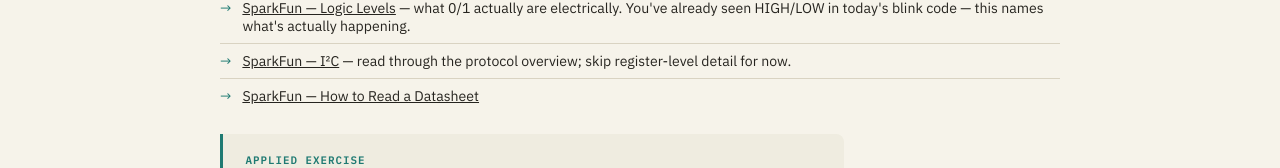
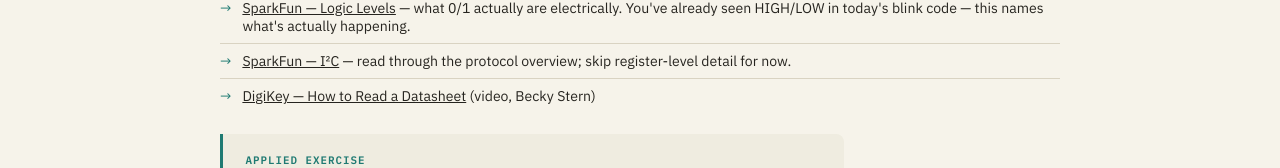
Before and after one commit to Kushal-Chandar/CreatED-Aavika-Kishnani-SWEATSALT, a plain HTML site: page html/sessions/session-4-mcu-adc.html in a window 1280 px wide. Shown: the part 6292-6460 px from the top of the page. Drawn offline with Linux system fonts and the light colour scheme.

Commit message:
Fix dead SparkFun datasheet link in session 5 reading list

```diff
--- a/html/sessions/session-4-mcu-adc.html
+++ b/html/sessions/session-4-mcu-adc.html
@@ -311,7 +311,7 @@
     <ul class="reading-list">
       <li><a href="https://learn.sparkfun.com/tutorials/logic-levels" target="_blank" rel="noopener">SparkFun — Logic Levels</a> — what 0/1 actually are electrically. You've already seen HIGH/LOW in today's blink code — this names what's actually happening.</li>
       <li><a href="https://learn.sparkfun.com/tutorials/i2c" target="_blank" rel="noopener">SparkFun — I²C</a> — read through the protocol overview; skip register-level detail for now.</li>
-      <li><a href="https://learn.sparkfun.com/tutorials/how-to-read-a-datasheet" target="_blank" rel="noopener">SparkFun — How to Read a Datasheet</a></li>
+      <li><a href="https://www.digikey.com/en/videos/d/digi-key-electronics/how-to-read-a-datasheet-electronics-with-becky-stern-digikey" target="_blank" rel="noopener">DigiKey — How to Read a Datasheet</a> (video, Becky Stern)</li>
     </ul>
     <p class="prompt-box teal"><span class="label">Applied exercise</span>Skim page 1 of the MAX30205 datasheet — your actual skin-temp sensor. Write down three things you understood and three you didn't. The "didn't" list opens session 5.</p>
   </div>
```
